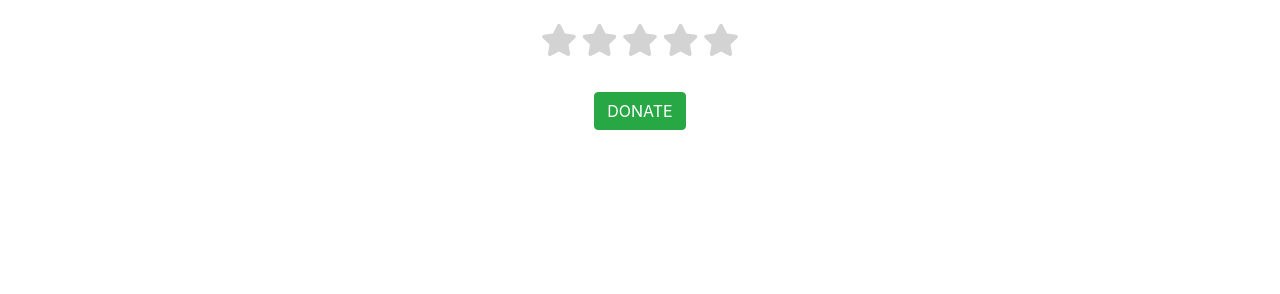
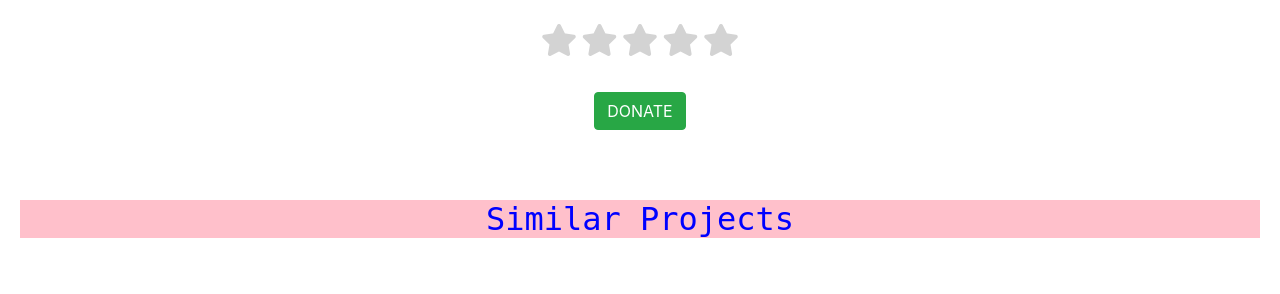
Before and after one commit to ghadamostafa/crowdFunding, a Django app: page /project/1 in a window 1280 px wide. Shown: the part 506-800 px from the top of the page. Run offline with Django 3.2, Linux system fonts and the light colour scheme; tables that the repository leaves empty hold one stand-in row (values such as "Sample post"); grey boxes marked "Sample" are stand-in pictures; some libraries are stand-ins or nearby versions.

Commit message:
projects

```diff
--- a/CrowdFunding/urls.py
+++ b/CrowdFunding/urls.py
@@ -12,8 +12,8 @@
     path('admin/', admin.site.urls),
     path('project/', include('Projects.urls', namespace='Projects')),
     path('', include('Users.urls')),
-    path('search/',project_view.search),
-    path('addproject/<int:id>',project_view.create_project),
+    path('search/', project_view.search),
+    path('addproject/<int:id>', project_view.create_project),
     path('register/', user_view.register, name="register"),
     path('login/', auth_views.LoginView.as_view(template_name='Users/login.html'), name='login'),
     path('logout/', auth_views.LogoutView.as_view(template_name='Users/logout.html'), name='logout'),
--- a/Projects/templates/project_details.html
+++ b/Projects/templates/project_details.html
@@ -89,13 +89,24 @@
 
     </form>
     {% endif %}
-    </divalig>
-</div>
-    <div id="similar">
+    </div>
 
+    <!--***************************************************************************-->
+    <div id="similar"class = "card-body" align="center" style="margin:10px auto;width:100%;">
+        <h2 style="font-family:monospace;background-color:pink;color:blue;">Similar Projects</h2>
+        {% for project in similar_project %}
+            <h3 class="card-title" style="color:navy">
+               {{project.Title}}
+            </h3>
+            <p class="card-text">{{project.Details|truncatewords:10}}</p>
+            <a href="{% url 'Projects:project_details' project.id %}">Know more</a>
+
+        {% endfor %}
 
     </div>
+</div>
 
+    <!--***************************************************************************-->
     <script src="http://code.jquery.com/jquery-3.4.0.min.js" integrity="sha256-BJeo0qm959uMBGb65z40ejJYGSgR7REI4+CW1fNKwOg=" crossorigin="anonymous"></script>
     <script src="{% static 'js/rating.js' %}"></script>
 {% endblock %}
--- a/Projects/views.py
+++ b/Projects/views.py
@@ -24,13 +24,17 @@
     request.session['project_id'] = id
     project_details = Projects.objects.get(id=id)
     pictures = Pictures.objects.filter(project=id)
-    for i in pictures:
-        print(i.image)
+
+    print(project_details.category)
+
+    similar_project = Projects.objects.filter(Q(category=project_details.category), ~Q(id = project_details.id))
+    print(similar_project)
 
     context = {
         "project_details": project_details,
         "project_picture": pictures,
         "user_id": request.session['user_id'],
+        "similar_project": similar_project,
 
     }
     return render(request, "project_details.html", context)
@@ -91,10 +95,11 @@
 
 def save(request):
     print("this sa ve rate method")
-    #uid = request.session['user_id']  # uid referes to the session user_id
-    #pid = request.session.get('project_id')
-    p = Projects.objects.get(id=2)
-    x = Projects.objects.get(id=2)
+    uid = request.session['user_id']  # uid referes to the session user_id
+    pid = request.session.get('project_id')
+    p = Projects.objects.get(id=pid)
+    x = Projects.objects.get(id=uid)
+
     ratedindex = request.POST.get('ratedIndex')
     print(ratedindex)
     uID = request.POST.get('user_id')  # uID refers to the local storage user_id
@@ -106,16 +111,16 @@
         u.save()
     else:
         Rates.objects.filter(user=uID).update(rate=ratedindex)
-    return HttpResponse(json.dumps({'uid': 2}), content_type="application/json")
+    return HttpResponse(json.dumps({'uid': uid}), content_type="application/json")
     num_of_rates = Rates.objects.get(id).count()
 
-    # total = Rates.objects.filter(id=uID).aggregate(Sum('rate'))
-    # avg = total / num_of_rates
-    # print(avg)
-    # context = {
-    #     'avg': avg,
-    # }
-    # return render(request, "project_details.html", context)
+    total = Rates.objects.filter(id=uID).aggregate(Sum('rate'))
+    avg = total / num_of_rates
+    print(avg)
+    context = {
+        'avg': avg,
+    }
+    return render(request, "project_details.html", context)
 
 
 def search(request):
```
Also changed, not shown: media/images/rf1.png (added), media/images/rf2.jpg (added), media/images/rf3.png (added).
